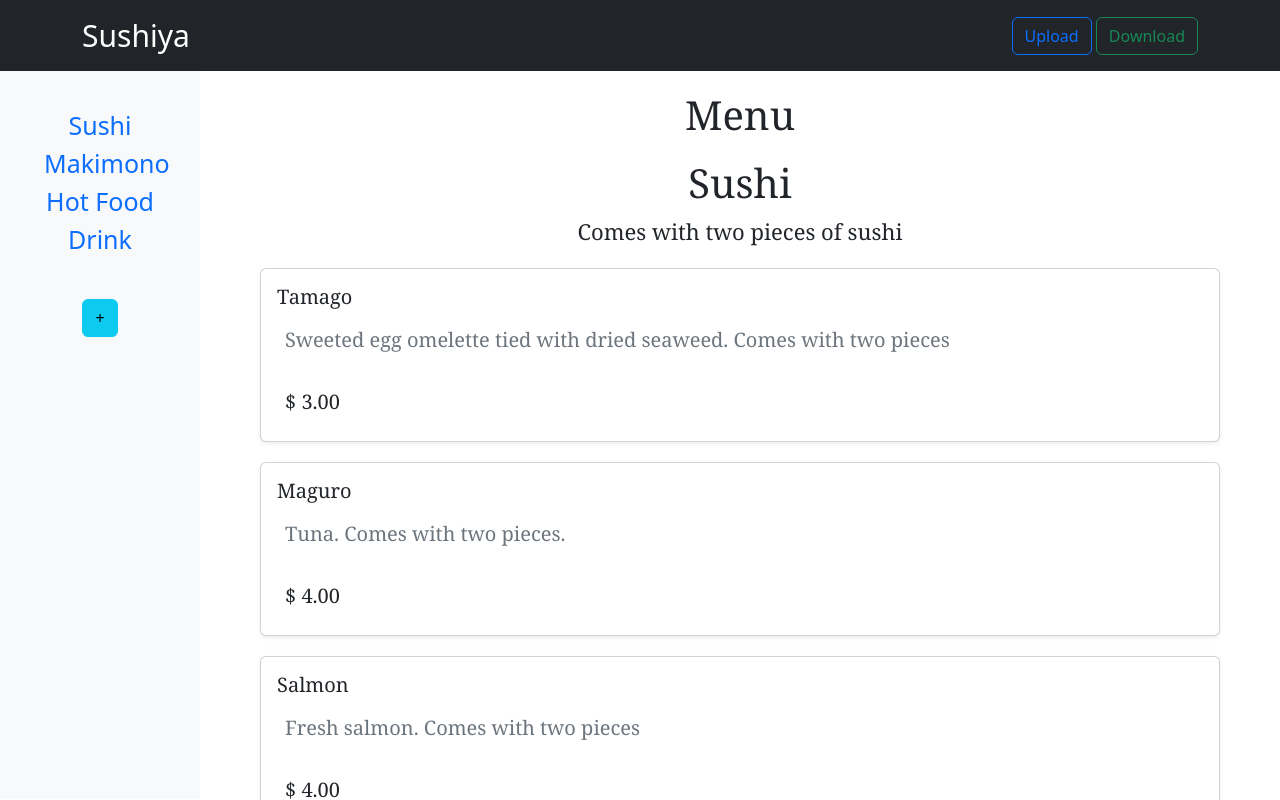
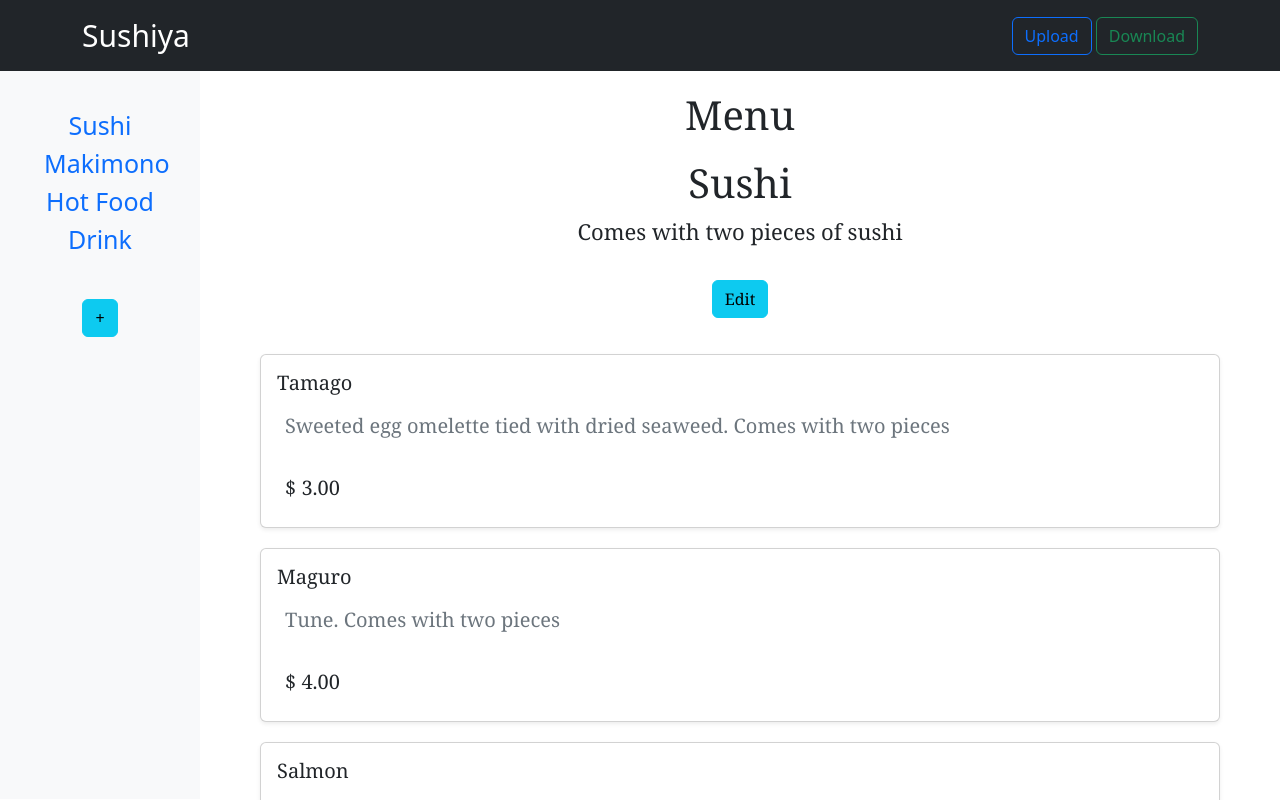
Before and after one commit to fasiha/menu-creator, a React (Create React App) app: page / in a window 1280 px wide. Shown: the top 800 px of the page. Built offline with nearby package versions, Linux system fonts and the light colour scheme.

Commit message:
Changed the structure of the data

```diff
--- a/package.json
+++ b/package.json
@@ -7,6 +7,7 @@
     "@testing-library/react": "^13.4.0",
     "@testing-library/user-event": "^13.5.0",
     "bootstrap": "^5.2.3",
+    "immer": "^9.0.21",
     "react": "^18.2.0",
     "react-bootstrap": "^2.7.2",
     "react-dom": "^18.2.0",
--- a/src/components/Category.js
+++ b/src/components/Category.js
@@ -1,16 +1,33 @@
 import './Category.css'
 import React,{useState} from "react";
 import ItemCard from '../parts/ItemCard.js'
+import Button from 'react-bootstrap/Button';
+import produce from "immer"
 
 const Category = props => {
-    const {category,description,items,itemsDesc,prices} = props
+    const {category,setMenu,menu,index} = props
+    const [isEdit,setIsEdit] = useState(false)
+    console.log(menu[index])
+    const handleClick = (e) =>{
+        // setDescriptions(
+        //     produce((draft)=>{
+        //         draft[category] = 'This is a test!!'
+        //     })
+        // )
+    }
+    const CategoryForm = ()=>{
+
+    }
     return (
         <div id={category} className='category'>
-            <h1 className='cat'>{category}</h1>
-            <p className='cat-desc'>{description && description}</p>
-            {items[category].map((item,index)=>(
-                <div key={index} draggable>
-                <ItemCard item={item} itemsDesc={itemsDesc} prices={prices}/>
+            <h1 className='cat'>{menu[index].category}</h1>
+            <p className='cat-desc'>{menu[index].description && menu[index].description}</p>
+            <Button variant="info m-3" onClick={handleClick}>
+            Edit
+            </Button>
+            {menu[index].items && menu[index].items.map((item,index2)=>(
+                <div key={index2} draggable>
+                   <ItemCard item={item} index={index} index2={index2} menu ={menu} setMenu={setMenu} />
                 </div>
             ))}
 
--- a/src/components/Main.js
+++ b/src/components/Main.js
@@ -4,65 +4,79 @@ import Sidebar from "./Sidebar.js"
 import Menu from "./Menu.js"
 
 // sample menu
-const info = {'restaurant':'Sushiya',
-'menu':{
-    'Categories': ['Sushi','Makimono','Hot Food','Drink'],
-    'descriptions': {
-    'Sushi': "Comes with two pieces of sushi",
-    'Makimono':"Comes with 6 pieces of maki.",
-    'Hot Food': "Various options from Japanese cookings.",
-    'Drink':''
-    },
-    "items": {
-        'Sushi':['Tamago','Maguro','Salmon','Scallops'],
-        'Makimono':['California Roll','Tuna Roll','Cucumber Roll'],
-        'Hot Food':['Karaage','Takoyaki','Miso Soup'],
-        'Drink':['Coca Cola','Fanta Orange','Water']
-    },
-    "items-desc":{
-        'Tamago':'Sweeted egg omelette tied with dried seaweed. Comes with two pieces',
-        'Maguro':'Tuna. Comes with two pieces.',
-        'Salmon':'Fresh salmon. Comes with two pieces',
-        'Scallops':'Scallops imported from Peru. Comes with two pieces.',
-        'California Roll':'Rolled with avocado and crab meats. Comes with six pieces.',
-        'Tuna Roll': 'Rolled with fresh tuna. Comes with six pieces.',
-        'Cucumber Roll':'Rolled with cucumber. Comes with six pieces.',
-        'Karaage': 'Deep fried chicken, marinated with ginger and garlic soysauce. Comes with six pieces.',
-        'Takoyaki':'Ocotopus ball with Bull-Dog Sauce. Comes with six pieces.',
-        'Coca Cola':'',
-        'Fanta Orange':'',
-        'Water':''
-    },
-    "prices":{
-        'Tamago':3,
-        'Maguro':4,
-        'Salmon':4,
-        'Scallops':4.5,
-        'California Roll':6,
-        'Tuna Roll': 6,
-        'Cucumber Roll':5,
-        'Karaage': 8,
-        'Takoyaki':8,
-        'Miso Soup':3,
-        'Coca Cola':2,
-        'Fanta Orange':2,
-        'Water':2
+const info =
+{'restaurant':'Sushiya',
+ 'menu':[
+        {'category':'Sushi',
+         'description':'Comes with two pieces of sushi',
+         'items':[
+            {'name':'Tamago',
+             'description':'Sweeted egg omelette tied with dried seaweed. Comes with two pieces',
+             'price': 3},
+             {'name':'Maguro',
+             'description':'Tune. Comes with two pieces',
+             'price': 4},
+             {'name':'Salmon',
+             'description':'Fresh salmon. Comes with two pieces',
+             'price': 4},
+             {'name':'Scallops',
+             'description':'Scallops imported from Peru. Comes with two pieces',
+             'price': 4.50}
+            ]
+        },
+        {'category':'Makimono',
+         'description':'Comes with six pieces of maki',
+         'items':[
+            {'name':'California Roll',
+             'description':'Rolled with avocado and crab meats. Comes with six pieces',
+             'price': 6},
+             {'name':'Tuna Roll',
+             'description':'Rolled with fresh tuna. Comes with six pieces',
+             'price': 6},
+             {'name':'Cucumber Roll',
+             'description':'Rolled with cucumber. Comes with six pieces',
+             'price': 5},
+            ]
+        },
+        {'category':'Hot Food',
+         'description':'Various options from Japanese style cooking.',
+         'items':[
+            {'name':'Karaage',
+             'description':'Deep fried chicken, marinated with ginger and garlic soysauce. Comes with six pieces',
+             'price': 8},
+             {'name':'Takoyaki',
+             'description':'Octpus balls with Bull Dog Sauce. Comes with six pieces',
+             'price': 8},
+             {'name':'Miso Soup',
+             'description':'',
+             'price': 3},
+            ]
+        },
+        {'category':'Drink',
+         'description':'',
+         'items':[
+            {'name':'Coca Cola',
+             'description':'',
+             'price': 2},
+             {'name':'Fanta Orange',
+             'description':'',
+             'price': 2},
+             {'name':'Water',
+             'description':'',
+             'price': 2},
+            ]
+        },
+       ]
+
     }
-}
-}
 
 
 const Main = props => {
-    const [categories,setCategories] = useState(info['menu']['Categories'])
+    const [menu,setMenu] = useState(info['menu'])
     return (
         <div className='main'>
-            <Sidebar setCategories = {setCategories} categories={categories}/>
-            <Menu categories={categories}
-                  descriptions={info['menu']['descriptions']}
-                  items = {info['menu']['items']}
-                  itemsDesc= {info['menu']['items-desc']}
-                  prices = {info['menu']['prices']}
-                  />
+            <Sidebar setMenu = {setMenu} menu={menu}/>
+            <Menu setMenu = {setMenu} menu={menu}/>
         </div>
         );
   };
--- a/src/components/Menu.js
+++ b/src/components/Menu.js
@@ -4,16 +4,16 @@ import Category from "./Category.js"
 import ItemCard from "../parts/ItemCard"
 
 const Menu = props => {
-    const {categories,descriptions,items,itemsDesc,prices} = props
+    const {menu, setMenu} = props
+    let categories = []
+    for (let i of menu){
+        categories.push(i)
+    }
     return (
         <div className='menu'>
             <h1 className='header'>Menu</h1>
-            {categories.map((category,index)=>(
-                <Category key={index} category={category}
-                description = {descriptions[category]}
-                items={items}
-                itemsDesc={itemsDesc}
-                prices={prices}/>
+            {categories && categories.map((category,index)=>(
+                <Category key={index} category={category} index={index} menu={menu} setMenu={setMenu}/>
             ))}
         </div>
         );
--- a/src/components/Sidebar.js
+++ b/src/components/Sidebar.js
@@ -3,13 +3,21 @@ import React,{useRef,useState} from "react";
 import {Nav} from "react-bootstrap";
 import Button from 'react-bootstrap/Button';
 import Form from 'react-bootstrap/Form';
+import produce from "immer";
 
 
 const Sidebar = props => {
     const dragItem = useRef();
     const dragOverItem = useRef();
 
-    const {setCategories,categories} = props
+    const {setMenu,menu} = props
+    console.log(menu)
+    let categories = []
+    for (let i of menu){
+        categories.push(i.category)
+    }
+    console.log(categories)
+
     const [show,setShow] = useState(false)
     function handleClick(e){
         e.preventDefault()
@@ -18,10 +26,13 @@ const Sidebar = props => {
     function handleAdd(e){
         e.preventDefault()
         console.log(e.target.elements.category.value)
-        setCategories((pre)=>{
-            pre.push(e.target.elements.category.value)
-            return pre
-        })
+        setMenu(
+            produce((draft)=>{
+                draft.push({
+                    category: e.target.elements.category.value
+                })
+            })
+        )
 
         // close the form
         handleClick(e)
@@ -35,13 +46,13 @@ const Sidebar = props => {
       };
 
       const drop = (e) => {
-        const copyListItems = [...categories];
+         const copyListItems = [...menu];
         const dragItemContent = copyListItems[dragItem.current];
         copyListItems.splice(dragItem.current, 1);
         copyListItems.splice(dragOverItem.current, 0, dragItemContent);
         dragItem.current = null;
         dragOverItem.current = null;
-        setCategories(copyListItems);
+        setMenu(copyListItems);
       };
 
       function FormOrButton(){
--- a/src/parts/ItemCard.css
+++ b/src/parts/ItemCard.css
@@ -1,7 +1,16 @@
+.card {
+    width: calc( 75 vw -200 px);
+    margin:20px;
+}
+.card-body:hover {
+    box-shadow: 0 0 30px rgba(33,33,33,.2);
+  }
+
 .card-text {
     font-size:20px;
 }
 .card-body{
+    transition: box-shadow .3s;
     text-align:left;
 }
 .card-title{
--- a/src/parts/ItemCard.js
+++ b/src/parts/ItemCard.js
@@ -1,16 +1,17 @@
 import Card from 'react-bootstrap/Card';
 import './ItemCard.css'
 function ItemCard(props) {
-  const {item,itemsDesc,prices}=props
+  const {item,menu,setMenu,index,index2}=props
+  console.log(menu[index].items[index2])
   return (
-    <Card className='shadow-sm' style={{ width: 'calc( 75 vw -200 px)', margin:'20px'}}>
+    <Card className='shadow-sm card'>
       <Card.Body>
-        <Card.Title>{item}</Card.Title>
+        <Card.Title>{item.name}</Card.Title>
         <Card.Text className='text-muted p-2'>
-            {itemsDesc[item]}
+            {item.description}
         </Card.Text>
         <Card.Text className='p-2 price'>
-            $ {prices[item].toFixed(2)}
+            $ {item.price.toFixed(2)}
         </Card.Text>
       </Card.Body>
     </Card>
```
Also changed, not shown: 1 other file (tests, documents, lock files or other folders).
